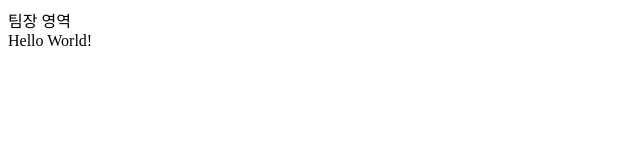
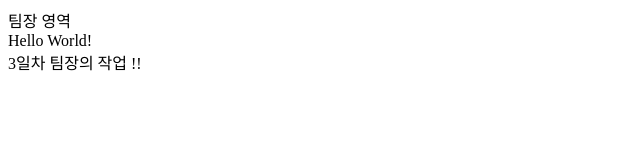
Before and after one commit to LJeongGyo/TeamProject001, a plain HTML site: page index.html in a window 1280 px wide. Shown: the whole page, without its empty margins (0-640 px from the left). Drawn offline with Linux system fonts and the light colour scheme.

Commit message:
3일차 작업 !!

```diff
--- a/index.html
+++ b/index.html
@@ -10,6 +10,10 @@
     <div>
         Hello World!
     </div>
+
+    <div>
+        3일차 팀장의 작업 !!
+    </div>
 </body>
 
 </html>
```
